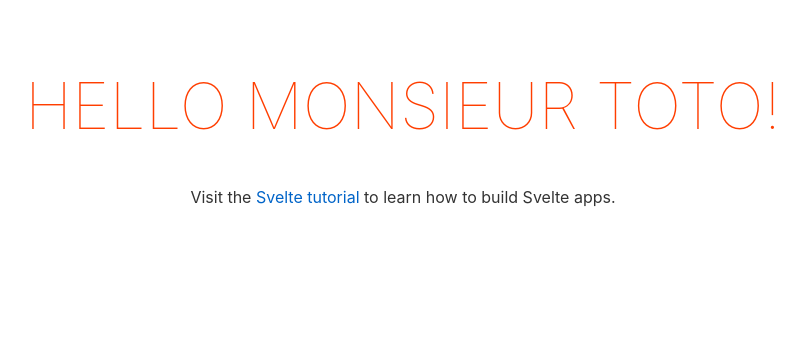
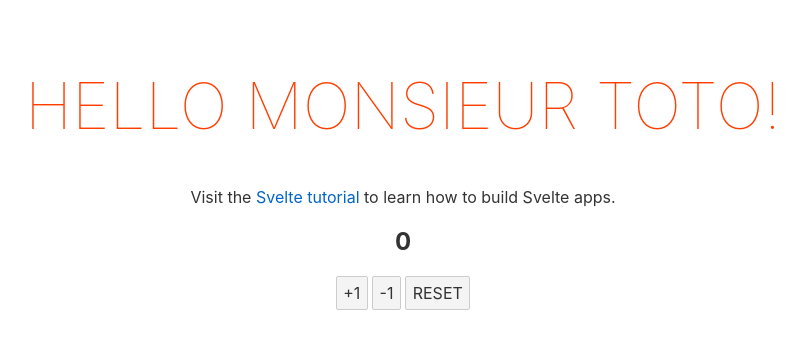
Before and after one commit to trevorius/SvelteDeAaZ-v1, a Svelte app: page / in a window 1280 px wide. Shown: the top 348 px of the page, without its empty margins (237-1042 px from the left). Built offline with nearby package versions, Linux system fonts and the light colour scheme.

Commit message:
:sparkle: reset

```diff
--- a/src/App.svelte
+++ b/src/App.svelte
@@ -1,6 +1,17 @@
 <script>
   export let name;
   let title = 'Monsieur';
+  let count = 0;
+
+  const increment = () => {
+    count += 1;
+  };
+  const decrement = () => {
+    count--;
+  };
+  const reset = () => {
+    count = 0;
+  };
 </script>
 
 <main>
@@ -9,6 +20,12 @@
     Visit the <a href="https://svelte.dev/tutorial">Svelte tutorial</a> to learn
     how to build Svelte apps.
   </p>
+  <h2>
+    {count}
+  </h2>
+  <button on:click={increment}> +1 </button>
+  <button on:click={decrement}> -1 </button>
+  <button on:click={reset}> RESET </button>
 </main>
 
 <style>
```
